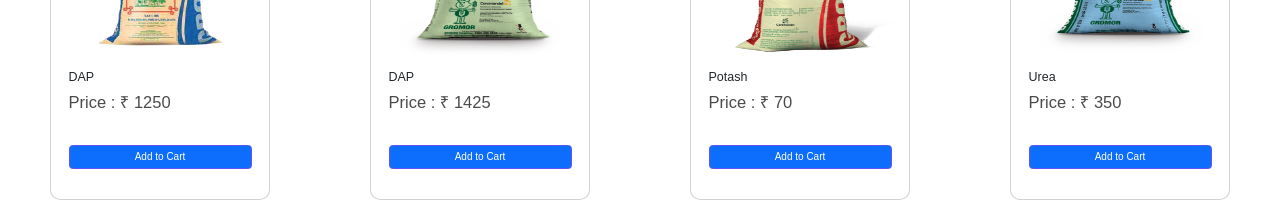
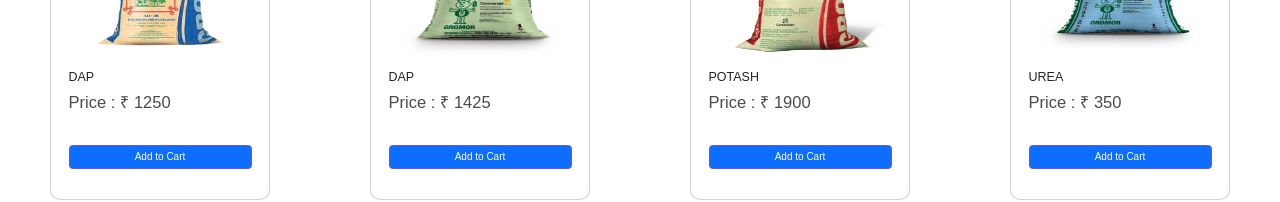
Before and after one commit to priyanshuuranjan/Ecommerce-Website, a React (Create React App) app: page /fertilizer in a window 1280 px wide. Shown: the part 384-586 px from the top of the page. Built offline with nearby package versions, Linux system fonts and the light colour scheme.

Commit message:
Working on carts

```diff
--- a/src/components/CardsData.js
+++ b/src/components/CardsData.js
@@ -29,28 +29,28 @@ const Cardsdata = [
   },
   {
     id: "mop",
-    name: "Potash",
+    name: "POTASH",
     imgdata:"/images/mop.PNG",
     address: "60% k2o",
     delimg:
       "https://b.zmtcdn.com/data/o2_assets/0b07ef18234c6fdf9365ad1c274ae0631612687510.png?output-format=webp",
     somedata: " 650 + order placed from here recently",
-    price: 70,
+    price: 1900,
     rating: "4.2",
     arrimg:
       "https://b.zmtcdn.com/data/o2_assets/4bf016f32f05d26242cea342f30d47a31595763089.png?output-format=webp",
     qnty: 0,
   },
   {
-    id: "urea",
-    name: "Urea",
+    id: "groomer_urea",
+    name: "UREA",
     imgdata:"/images/urea2.png",
     address: "46% N",
     delimg:
       "https://b.zmtcdn.com/data/o2_assets/0b07ef18234c6fdf9365ad1c274ae0631612687510.png?output-format=webp",
     somedata: " 300 + order placed from here recently",
     price: 350,
-    rating: "3.8",
+    rating: "4.4",
     arrimg:
       "https://b.zmtcdn.com/data/o2_assets/4bf016f32f05d26242cea342f30d47a31595763089.png?output-format=webp",
     qnty: 0,
```
